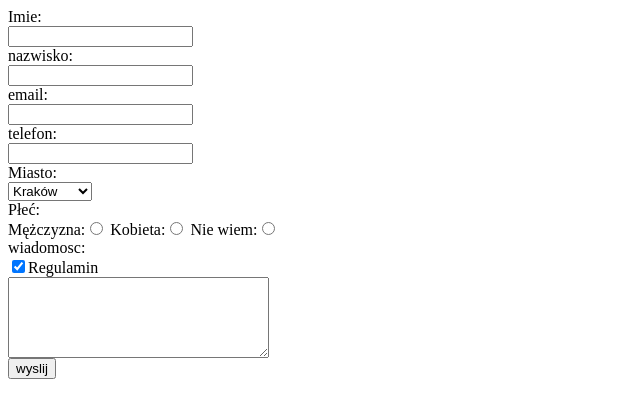
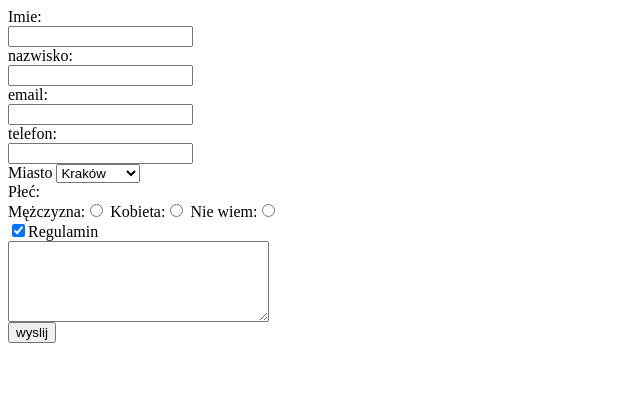
Before and after one commit to dadzid/formularz, a plain HTML site: page index.html in a window 1280 px wide. Shown: the whole page, without its empty margins (0-640 px from the left). Drawn offline with Linux system fonts and the light colour scheme.

Commit message:
usuniete labelki

```diff
--- a/index.html
+++ b/index.html
@@ -8,8 +8,7 @@
 <input type="text" name="email" id="email"> <br />
 <label for="telefon">telefon:</label> <br />
 <input type="text" name="telefon" id="email"> <br />
-<label for="city">Miasto:</label><br />
-<select name="select">
+Miasto <select name="select">
     <option value="value1">Kraków</option>
     <option value="value2">Warszawa</option>
     <option value="value3">Gdańsk</option>
@@ -19,7 +18,6 @@ Mężczyzna:<input type="radio" name="plec" value="mężczyzna" />
 Kobieta:<input type="radio" name="plec" value="kobieta" />
 Nie wiem:<input type="radio" name="plec" value="nie wiem" /><br />
 
-<label for="wiadomosc">wiadomosc:</label> <br />
 <label><input type="checkbox" checked>Regulamin</label><br />
 <textarea name="textarea" rows="5" cols="30"></textarea><br />
 <input type="submit" value="wyslij"> <br />
```
